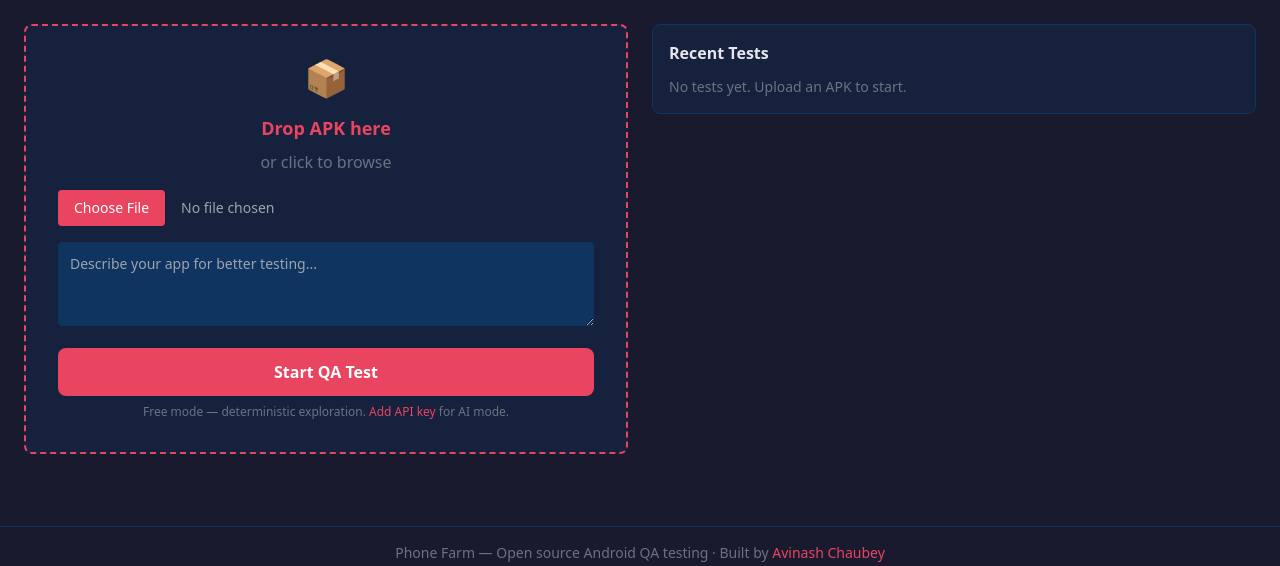
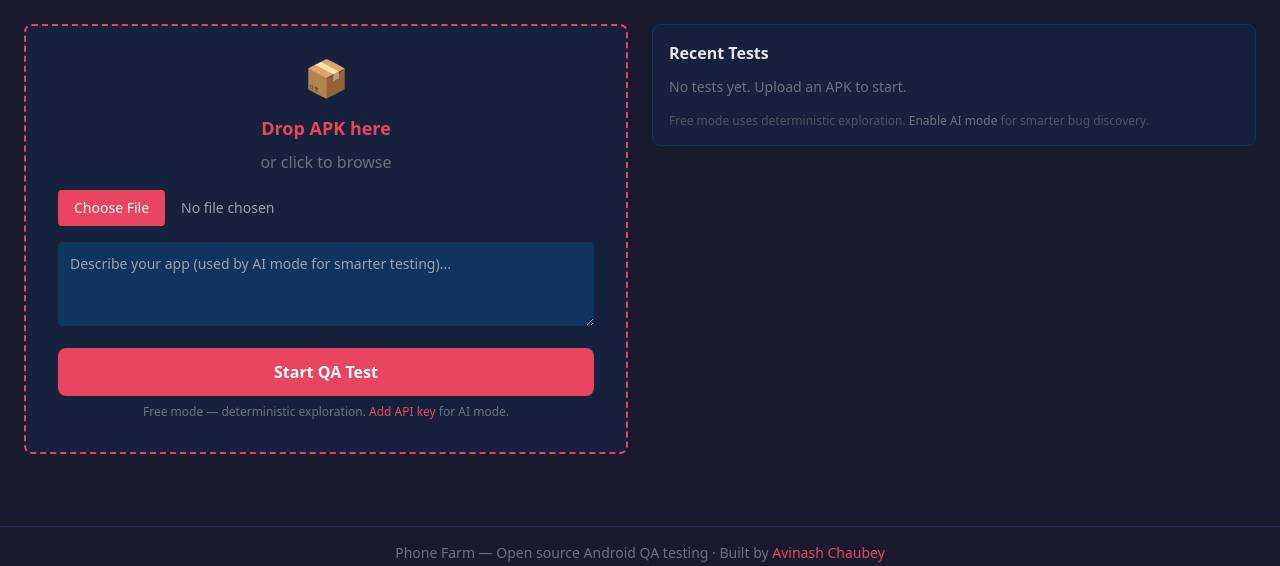
Before and after one commit to avinashchby/phone-farm, a FastAPI app: template phone_farm/web/templates/qa_test.html in a window 1280 px wide. Shown: the part 67-633 px from the top of the page. Run offline with FastAPI, Linux system fonts and the light colour scheme; the template is opened without the code that fills it, so the values that code supplies are empty; some libraries are stand-ins or nearby versions.

Commit message:
feat: add subtle Pro upsells in free mode
Contextual hints shown only when relevant:
- QA test page: after bugs found in deterministic mode
- QA test empty state: hint about AI mode
- Reports empty state: mention AI-driven categorization
- Demo completion: suggest Pro when bugs were found
- QA runner log: one-line tip after deterministic test

All upsells are muted gray text, never block workflow,
and hidden when Pro is already installed.

Co-Authored-By: Claude Opus 4.6 <noreply@anthropic.com>

```diff
--- a/phone_farm/web/qa_runner.py
+++ b/phone_farm/web/qa_runner.py
@@ -122,6 +122,8 @@ async def _run_qa_loop(
 
         state.complete_test_run(run_id, report_path=str(report_path))
         logger.success(f"QA test {run_id} completed: {len(bugs)} bugs found")
+        if not api_key and len(bugs) > 0:
+            logger.info("Tip: AI mode finds visual bugs and auto-categorizes by severity")
 
     except Exception as e:
         logger.error(f"QA test {run_id} failed: {e}")
--- a/phone_farm/web/templates/qa_test.html
+++ b/phone_farm/web/templates/qa_test.html
@@ -8,7 +8,7 @@
             <div class="text-accent font-bold text-lg mb-2">Drop APK here</div>
             <div class="text-gray-500 mb-4">or click to browse</div>
             <input type="file" name="apk" accept=".apk" required class="block w-full text-sm text-gray-400 file:mr-4 file:py-2 file:px-4 file:rounded file:border-0 file:bg-accent file:text-white file:cursor-pointer">
-            <textarea name="description" placeholder="Describe your app for better testing..." class="w-full mt-4 p-3 bg-border rounded text-gray-300 text-sm" rows="3"></textarea>
+            <textarea name="description" placeholder="{% if state.pro_mode_available %}Describe your app — AI uses this for smarter exploration...{% else %}Describe your app (used by AI mode for smarter testing)...{% endif %}" class="w-full mt-4 p-3 bg-border rounded text-gray-300 text-sm" rows="3"></textarea>
             {% if state.pro_mode_available %}
             <div class="mt-3 flex items-center gap-2 justify-center">
                 <label class="text-sm text-gray-400">Mode:</label>
@@ -46,12 +46,18 @@
                     <button hx-post="/api/qa/stop/{{ run_id }}" hx-swap="none" class="mt-2 text-xs text-accent hover:underline">Stop</button>
                     {% elif run.report_path %}
                     <a href="/api/qa/report/{{ run_id }}" class="mt-2 text-xs text-success hover:underline">Download Report</a>
+                    {% if run.bugs_found > 0 and not state.pro_mode_available %}
+                    <p class="mt-1 text-xs text-gray-600">Pro tip: AI mode finds visual bugs and categorizes by severity. <a href="/settings" class="text-gray-500 hover:text-accent">Learn more</a></p>
+                    {% endif %}
                     {% endif %}
                 </div>
                 {% endfor %}
             {% else %}
                 <h3 class="font-bold mb-3">Recent Tests</h3>
                 <p class="text-gray-500 text-sm">No tests yet. Upload an APK to start.</p>
+                {% if not state.pro_mode_available %}
+                <p class="text-gray-600 text-xs mt-4">Free mode uses deterministic exploration. <a href="/settings" class="text-gray-500 hover:text-accent">Enable AI mode</a> for smarter bug discovery.</p>
+                {% endif %}
             {% endif %}
         </div>
     </div>
--- a/phone_farm/web/templates/reports.html
+++ b/phone_farm/web/templates/reports.html
@@ -23,6 +23,9 @@
         </table>
     {% else %}
         <p class="text-gray-500">No reports yet. Run a QA test first.</p>
+        {% if not state.pro_mode_available %}
+        <p class="text-gray-600 text-xs mt-3">With Pro, reports include AI-driven bug categorization and visual analysis.</p>
+        {% endif %}
     {% endif %}
 </div>
 {% endblock %}
```
Also changed, not shown: phone_farm/demo.py (+8 -0 lines).
